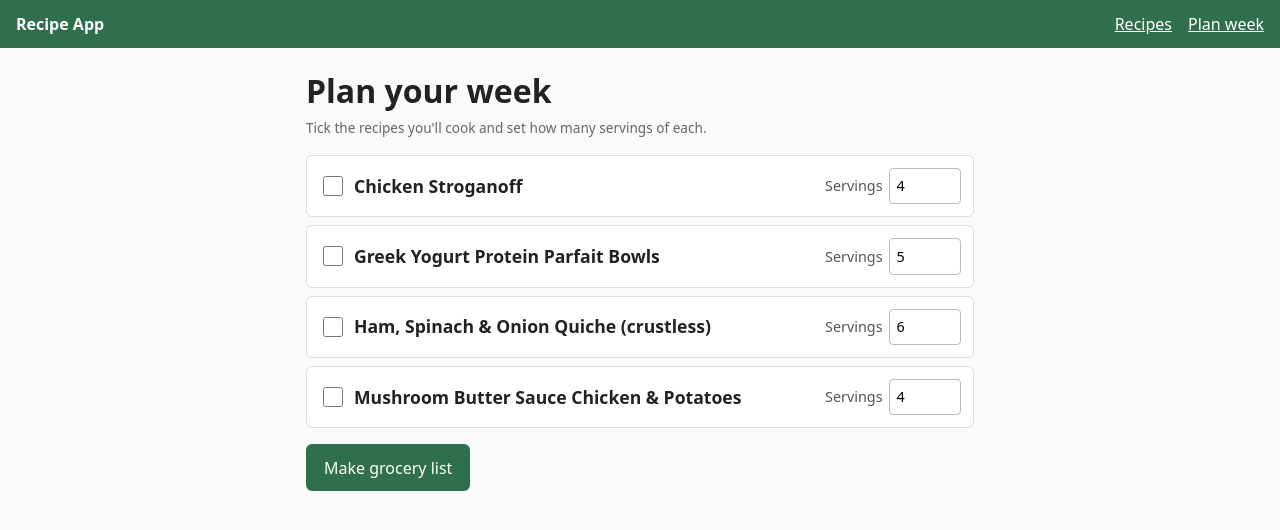
After one commit to nicolassimi2104/recipe-app, a Flask app: page /plan in a window 1280 px wide. The commit adds this page. Shown: the top 530 px of the page. Run offline with Flask 3, Linux system fonts and the light colour scheme; data comes from the database, SQL or seed files in the repository.

Commit message:
Add weekly plan and merged grocery list (V1 feature 3) (#3)
* Add grocery.py to merge ingredients from several recipes

Scales each recipe, then adds up ingredients whose name and unit match
(ignoring case and spaces). Totals round up to a cooking fraction via a
new round_up option on format_amount, so the list never says too little.

Co-Authored-By: Claude Opus 5.5 <noreply@anthropic.com>

* Add Plan week page and merged grocery list page

/plan lets you tick recipes and set servings for each; /grocery shows one
combined, alphabetical shopping list with tick-off checkboxes. Picks live
in the URL (no JavaScript, nothing saved). Header gets Recipes and Plan
week links.

Co-Authored-By: Claude Opus 5.5 <noreply@anthropic.com>

---------

Co-authored-by: Claude Opus 5.5 <noreply@anthropic.com>

```diff
--- a/app.py
+++ b/app.py
@@ -6,6 +6,7 @@ Run with:  python app.py   (then open http://localhost:5000)
 from flask import Flask, abort, redirect, render_template, request, url_for
 
 import db
+import grocery
 import scaling
 
 # Upper limit for the "scale to" box, so a silly number can't make a huge page
@@ -81,6 +82,25 @@ def create_app(db_path=db.DEFAULT_DB_PATH):
             abort(404)  # shows Flask's standard "Not Found" page
         return recipe
 
+    # Read the picked recipes from the URL: ?recipe=1&recipe=3 says which were
+    # ticked, and ?servings_1=8 says how many servings for recipe 1. Ids that
+    # aren't numbers, don't exist, or appear twice are skipped.
+    def read_picks(args):
+        picks = []
+        seen = set()
+        for text in args.getlist("recipe"):
+            try:
+                recipe_id = int(text)
+            except ValueError:
+                continue
+            recipe = db.get_recipe(recipe_id, db_path=db_path)
+            if recipe is None or recipe_id in seen:
+                continue
+            seen.add(recipe_id)
+            servings = requested_servings(args.get(f"servings_{recipe_id}"), recipe["servings"])
+            picks.append((recipe, servings))
+        return picks
+
     # --- Routes: each @app.route connects a URL to the function that handles it ---
 
     @app.route("/")
@@ -146,6 +166,24 @@ def create_app(db_path=db.DEFAULT_DB_PATH):
             return redirect(url_for("index"))
         return render_template("recipe_delete.html", recipe=recipe)
 
+    # Pick recipes for the week. Coming back from the grocery list keeps your
+    # ticks and servings, because the same ?recipe=... values are in the URL.
+    @app.route("/plan")
+    def plan():
+        recipes = db.list_recipes(db_path=db_path)
+        picked = {recipe["id"]: servings for recipe, servings in read_picks(request.args)}
+        return render_template(
+            "plan.html", recipes=recipes, picked=picked, max_servings=MAX_SERVINGS
+        )
+
+    # The merged shopping list for the picked recipes. Nothing is saved:
+    # the list is worked out fresh from the URL each time.
+    @app.route("/grocery")
+    def grocery_list():
+        picks = read_picks(request.args)
+        items = grocery.merge_ingredients(picks)
+        return render_template("grocery.html", picks=picks, items=items)
+
     return app
 
 
--- a/scaling.py
+++ b/scaling.py
@@ -60,20 +60,27 @@ def _parse_fraction(text):
 
 
 # Round to the nearest whole number plus a common cooking fraction,
-# e.g. 1.3 -> 1 1/3 and 0.9 -> 1.
-def round_to_cooking_fraction(value):
+# e.g. 1.3 -> 1 1/3 and 0.9 -> 1. With round_up=True it goes to the next
+# cooking fraction up instead (5/6 -> 1), which a shopping list wants so
+# you never buy too little.
+def round_to_cooking_fraction(value, round_up=False):
     whole = value.numerator // value.denominator   # the whole-number part (floor)
     leftover = value - whole                        # what's left, between 0 and 1
-    # Pick the cooking fraction closest to the leftover. On a tie, min() keeps
-    # the first (smaller) one.
-    nearest = min(COOKING_FRACTIONS, key=lambda f: abs(f - leftover))
-    return whole + nearest
+    if round_up:
+        # The smallest cooking fraction that's at least the leftover.
+        # COOKING_FRACTIONS ends with 1, so there's always one.
+        chosen = min(f for f in COOKING_FRACTIONS if f >= leftover)
+    else:
+        # The cooking fraction closest to the leftover. On a tie, min() keeps
+        # the first (smaller) one.
+        chosen = min(COOKING_FRACTIONS, key=lambda f: abs(f - leftover))
+    return whole + chosen
 
 
 # Turn a Fraction into text a cook can read: "2", "1/3" or "1 1/2".
-# Never returns decimals like 0.3333.
-def format_amount(value):
-    rounded = round_to_cooking_fraction(value)
+# Never returns decimals like 0.3333. Pass round_up=True for shopping lists.
+def format_amount(value, round_up=False):
+    rounded = round_to_cooking_fraction(value, round_up)
     # A real (but tiny) amount shouldn't round down to "0": show 1/8 instead
     if value > 0 and rounded == 0:
         rounded = Fraction(1, 8)
--- a/static/style.css
+++ b/static/style.css
@@ -17,10 +17,27 @@ header {
     background: #2f6f4e;
 }
 
+header {
+    display: flex;
+    flex-wrap: wrap;
+    align-items: center;
+    justify-content: space-between;
+    gap: 0.5rem;
+}
+
 header .logo {
     color: #fff;
     font-weight: bold;
     text-decoration: none;
+}
+
+header nav {
+    display: flex;
+    gap: 1rem;
+}
+
+header nav a {
+    color: #fff;
 }
 
 main {
@@ -237,3 +254,77 @@ legend {
 .errors p {
     margin: 0.25rem 0;
 }
+
+/* --- Plan week page --- */
+
+/* Checkbox + name on the left, servings box on the right, wrapping on phones */
+.plan-list li {
+    display: flex;
+    flex-wrap: wrap;
+    align-items: center;
+    justify-content: space-between;
+    gap: 0.5rem;
+}
+
+.plan-pick {
+    display: flex;
+    align-items: center;
+    gap: 0.5rem;
+    flex: 1 1 12rem;
+    cursor: pointer;
+}
+
+.plan-pick input,
+.grocery-list input {
+    width: 1.25rem;         /* bigger checkboxes, easier to tap */
+    height: 1.25rem;
+    flex: none;
+}
+
+.plan-servings {
+    display: flex;
+    align-items: center;
+    gap: 0.4rem;
+    color: #555;
+    font-size: 0.9rem;
+}
+
+.plan-servings input {
+    width: 4.5rem;
+    padding: 0.4rem;
+    border: 1px solid #bbb;
+    border-radius: 4px;
+    font: inherit;          /* also stops iPhones zooming in when you tap a box */
+}
+
+/* --- Grocery list page --- */
+
+.picked-recipes li {
+    margin-bottom: 0.25rem;
+}
+
+.grocery-list {
+    list-style: none;
+    padding: 0;
+}
+
+.grocery-list li {
+    margin-bottom: 0.4rem;
+    padding: 0.5rem 0.75rem;
+    background: #fff;
+    border: 1px solid #ddd;
+    border-radius: 6px;
+}
+
+.grocery-list label {
+    display: flex;
+    align-items: center;
+    gap: 0.6rem;
+    cursor: pointer;
+}
+
+/* Ticked items get crossed out */
+.grocery-list input:checked + span {
+    text-decoration: line-through;
+    color: #888;
+}
--- a/templates/base.html
+++ b/templates/base.html
@@ -10,6 +10,10 @@
 <body>
     <header>
         <a href="{{ url_for('index') }}" class="logo">Recipe App</a>
+        <nav>
+            <a href="{{ url_for('index') }}">Recipes</a>
+            <a href="{{ url_for('plan') }}">Plan week</a>
+        </nav>
     </header>
     <main>
         {% block content %}{% endblock %}
--- /dev/null
+++ b/templates/plan.html
@@ -0,0 +1,32 @@
+{% extends "base.html" %}
+
+{% block title %}Plan week - Recipe App{% endblock %}
+
+{% block content %}
+<h1>Plan your week</h1>
+<p class="hint">Tick the recipes you'll cook and set how many servings of each.</p>
+
+{% if recipes %}
+{# A plain GET form: the button goes to /grocery?recipe=1&servings_1=8&... #}
+<form method="get" action="{{ url_for('grocery_list') }}">
+    <ul class="recipe-list plan-list">
+        {% for recipe in recipes %}
+        <li>
+            <label class="plan-pick">
+                <input type="checkbox" name="recipe" value="{{ recipe.id }}"{% if recipe.id in picked %} checked{% endif %}>
+                <span class="recipe-name">{{ recipe.name }}</span>
+            </label>
+            <label class="plan-servings">
+                Servings
+                <input type="number" name="servings_{{ recipe.id }}" value="{{ picked.get(recipe.id, recipe.servings) }}"
+                       min="1" max="{{ max_servings }}" inputmode="numeric">
+            </label>
+        </li>
+        {% endfor %}
+    </ul>
+    <button type="submit" class="button">Make grocery list</button>
+</form>
+{% else %}
+<p>No recipes yet. <a href="{{ url_for('recipe_new') }}">Add one</a> first.</p>
+{% endif %}
+{% endblock %}
```
Also changed, not shown: grocery.py (added, +67 -0 lines), templates/grocery.html (added, +40 -0 lines), tests/test_grocery.py (added, +123 -0 lines), tests/test_routes.py (+72 -0 lines).
